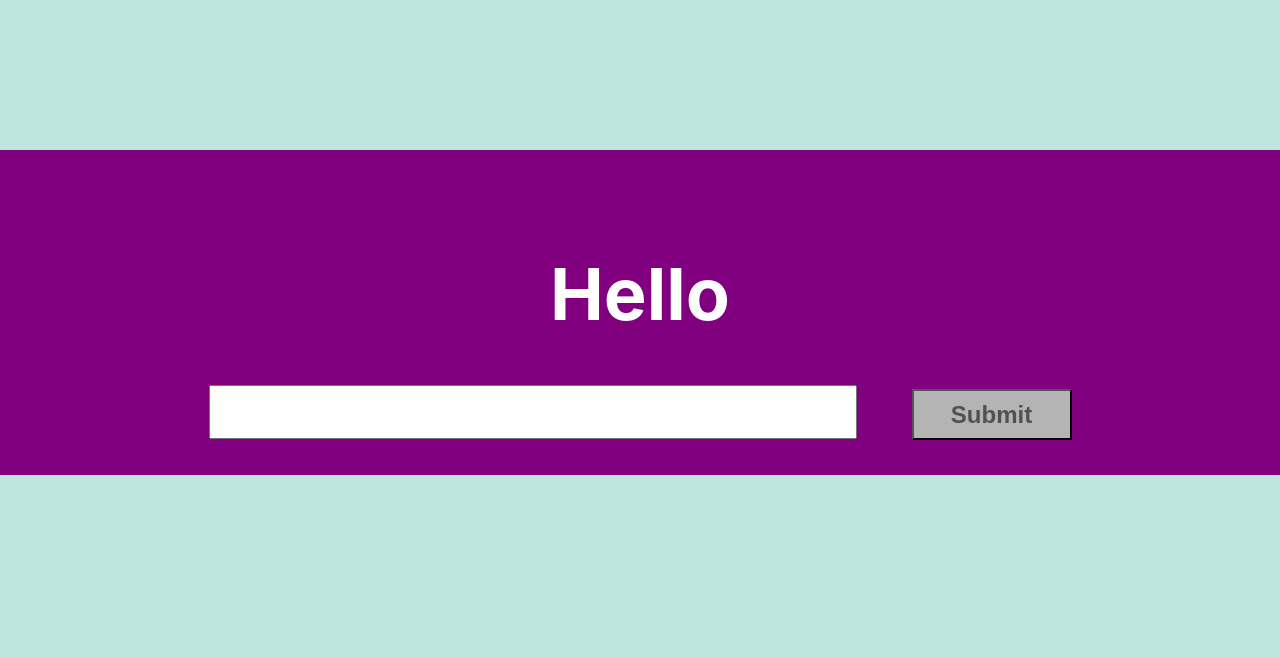
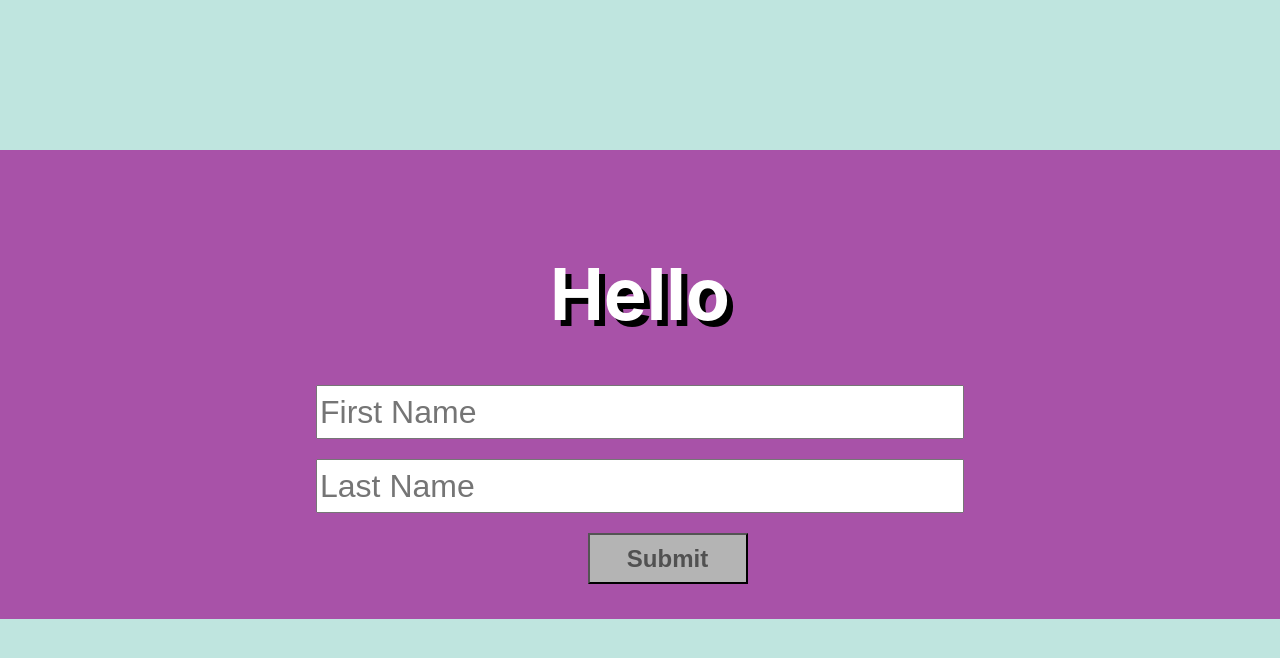
Before and after one commit to Shivam-Shandilya1/learningReact2, a React (Create React App) app: page / in a window 1280 px wide. Shown: the top 658 px of the page. Built offline with nearby package versions, Linux system fonts and the light colour scheme; a web font is replaced by a local one.

Commit message:
update form.jsx

```diff
--- a/src/Content.jsx
+++ b/src/Content.jsx
@@ -23,7 +23,7 @@ var para2 =
   display:"inline-block" ,
   fontWeight:"649" ,
   marginTop:"35px" ,
-
+  textShadow:"6px 6px black"
 
 };
 
--- a/src/Form.jsx
+++ b/src/Form.jsx
@@ -1,33 +1,49 @@
 import React,{useState} from 'react';
 const stylo={
-    backgroundColor:"purple",
+    backgroundColor:"#a852a8",
     marginTop :"150px"
 }
-const heading={fontSize:"4.5rem",color:"white",fontWeight:"700",paddingTop:"100px",}
+const heading={fontSize:"4.5rem",color:"white",fontWeight:"700",paddingTop:"100px",textShadow:"6px 6px black"}
 function Form ()
 {
-    const [name,Setname] = useState(" ");
-    const [finalName,Setfname] =useState();
-    const naemvlue = (event)=>
+    const [namevalue,SetName]=useState(
     {
-      Setname(event.target.value);
+        fname: "",
+        lname: "",
+    });
+    const addname= (event)=>
+    {
+       SetName((prev)=>
+       {
+           if(event.target.name ==="fname")
+           {
+               return{
+                   fname: event.target.value ,
+                   lname: prev.lname,}
+           }else{
+            return{
+                lname: event.target.value ,
+                fname: prev.fname,}
+           }
+       })
+    };
+
+    const clicked= (event) =>
+    {
+        event.preventDefault();
+        console.log(event);
     }
-
-    const clicked =()=>
-    {
-       Setfname(name);
-    }
-
     return(
         <>
         <center>
         <div style={stylo}>
 
-            <h1 style={heading} className="head1">Hello {finalName}</h1>
-
-               <input type="text" placeholder="Name" style={{height:"3rem",width:"40rem",fontSize:"2rem",color:"grey "}} onChange={naemvlue} value={name}></input>
-                <button  style={{height:"3.2rem",width:"10rem",marginLeft:"55px"}} onClick={clicked}>Submit</button>
-
+            <h1 style={heading} className="head1">Hello {namevalue.fname} {namevalue.lname}</h1>
+            <form onSubmit={clicked}>
+               <input name="fname" type="text" placeholder="First Name" style={{height:"3rem",width:"40rem",fontSize:"2rem",color:"grey",display:"block",margin:"20px"}} onChange={addname} value={namevalue.fname} ></input>
+               <input name="lname" type="text" placeholder="Last Name" style={{height:"3rem",width:"40rem",fontSize:"2rem",color:"grey",display:"block",margin:"20px"}} onChange={addname} value={namevalue.lname}></input>
+                <button type="submit" style={{height:"3.2rem",width:"10rem",marginLeft:"55px"}} >Submit</button>
+                </form>
 
         </div></center>
         </>
```
